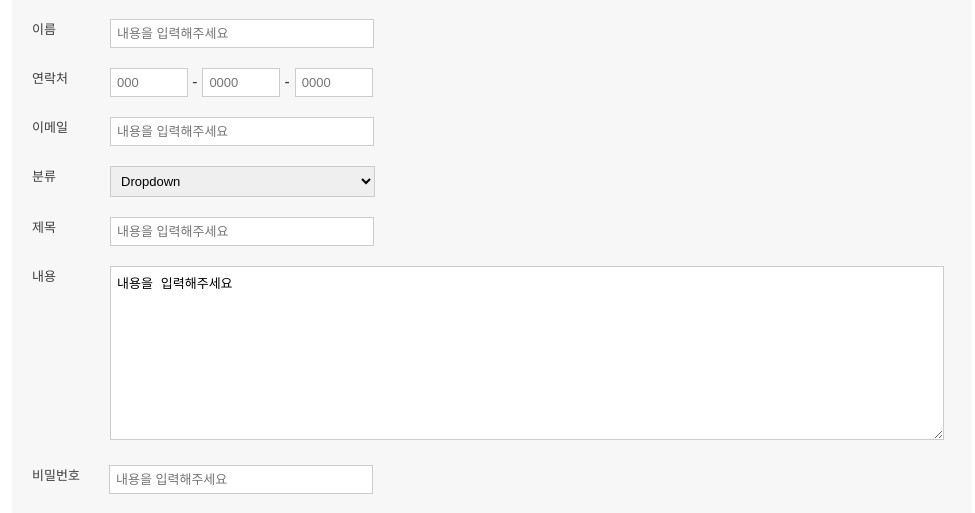
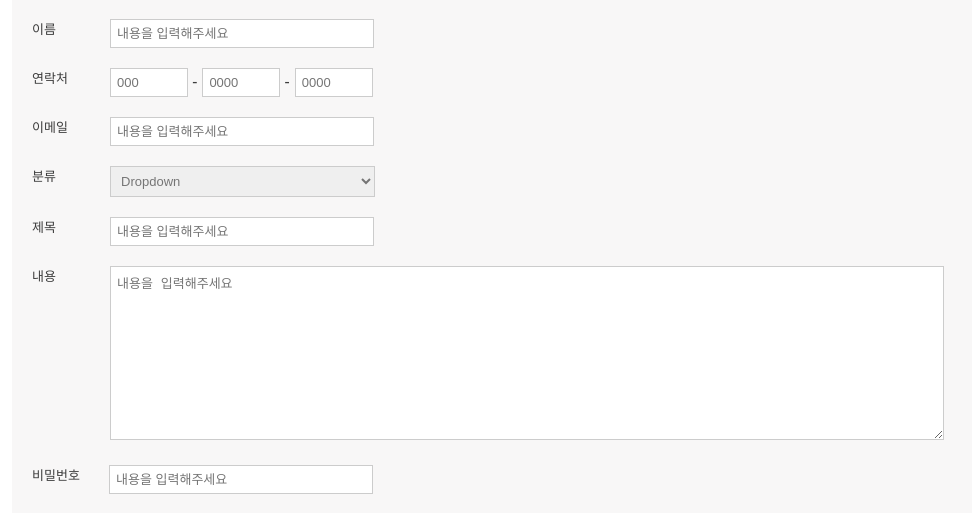
Before and after one commit to hjfrrfjh/mizrenewal, a PHP site: page /consult.php in a window 1280 px wide. Shown: the part 575-1088 px from the top of the page, without its empty margins (148-1123 px from the left). Run offline with PHP 8.4, Linux system fonts and the light colour scheme; some libraries are stand-ins or nearby versions; some web fonts are replaced.

Commit message:
간격수정/글씨 색깔 변경

```diff
--- a/css/consult.css
+++ b/css/consult.css
@@ -55,6 +55,7 @@ p{
 #form textarea{
 	width:820px;
 	height:160px;
+	color:#757575;
 }
 #form select{
 	border:1px solid #ccc;
@@ -62,6 +63,7 @@ p{
 	padding:6px;
 	width:265px;
 	font-size:13px;
+	color:#757575;
 }
 .button{
 	text-align:center;
--- a/css/reserve.css
+++ b/css/reserve.css
@@ -53,6 +53,7 @@ p{
 	width:820px;
 	height:160px;
 	margin-left:24px;
+	color:#757575;
 }
 #form select{
 	border:1px solid #ccc;
@@ -60,6 +61,7 @@ p{
 	padding:6px;
 	width:265px;
 	font-size:13px;
+	color:#757575;
 }
 .button{
 	text-align:center;
```
